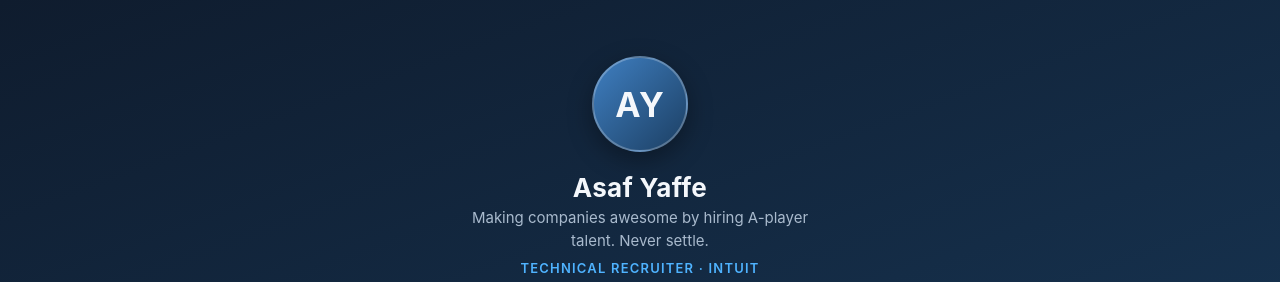
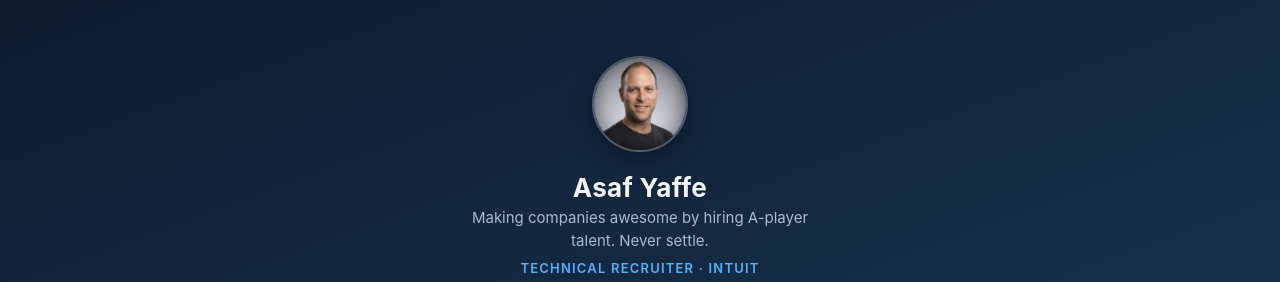
Before and after one commit to asaf-yaffe/asaf-yaffe.github.io, a plain HTML site: page index.html in a window 1280 px wide. Shown: the top 282 px of the page. Drawn offline with Linux system fonts and the light colour scheme.

Commit message:
Update avatar to use image instead of div
Replaced avatar div with an image element for better representation.

```diff
--- a/index.html
+++ b/index.html
@@ -41,13 +41,8 @@
     width:96px;
     height:96px;
     border-radius:50%;
-    background:linear-gradient(135deg,#3f7fc1,#1c3f63);
-    display:flex;
-    align-items:center;
-    justify-content:center;
-    font-size:34px;
-    font-weight:700;
-    letter-spacing:1px;
+    display:block;
+    object-fit:cover;
     border:2px solid rgba(255,255,255,0.25);
     box-shadow:0 8px 24px rgba(0,0,0,0.35);
   }
@@ -143,7 +138,7 @@
 </head>
 <body>
   <div class="wrap">
-    <div class="avatar">AY</div>
+    <img class="avatar" src="avatar.jpg" alt="Asaf Yaffe">
     <h1>Asaf Yaffe</h1>
     <p class="tagline">Making companies awesome by hiring A-player talent. Never settle.</p>
     <p class="role">Technical Recruiter · Intuit</p>
```
